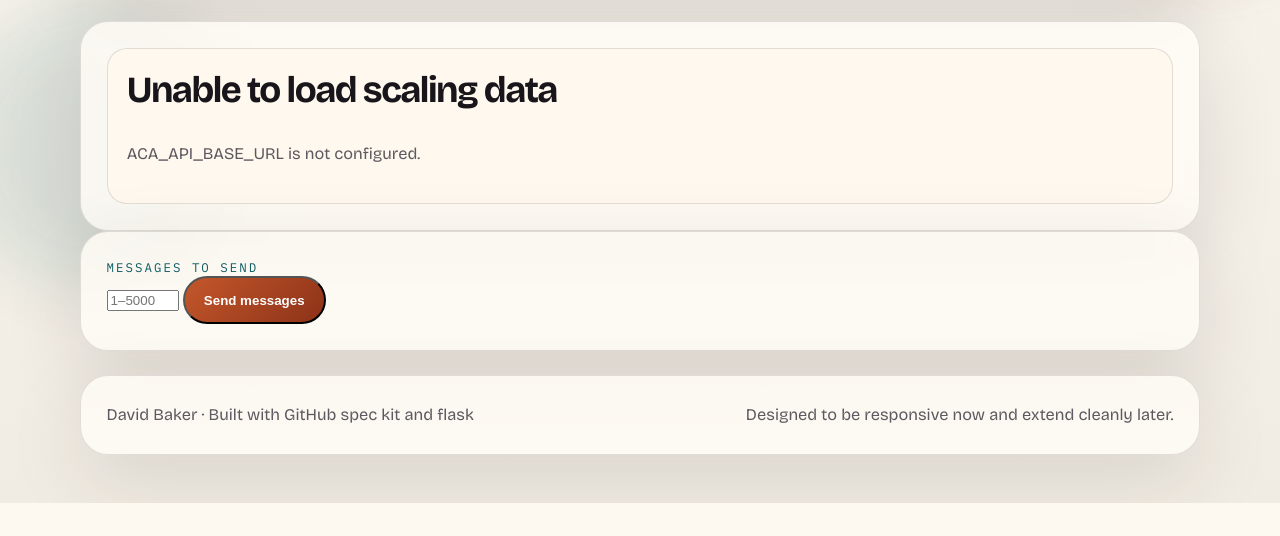
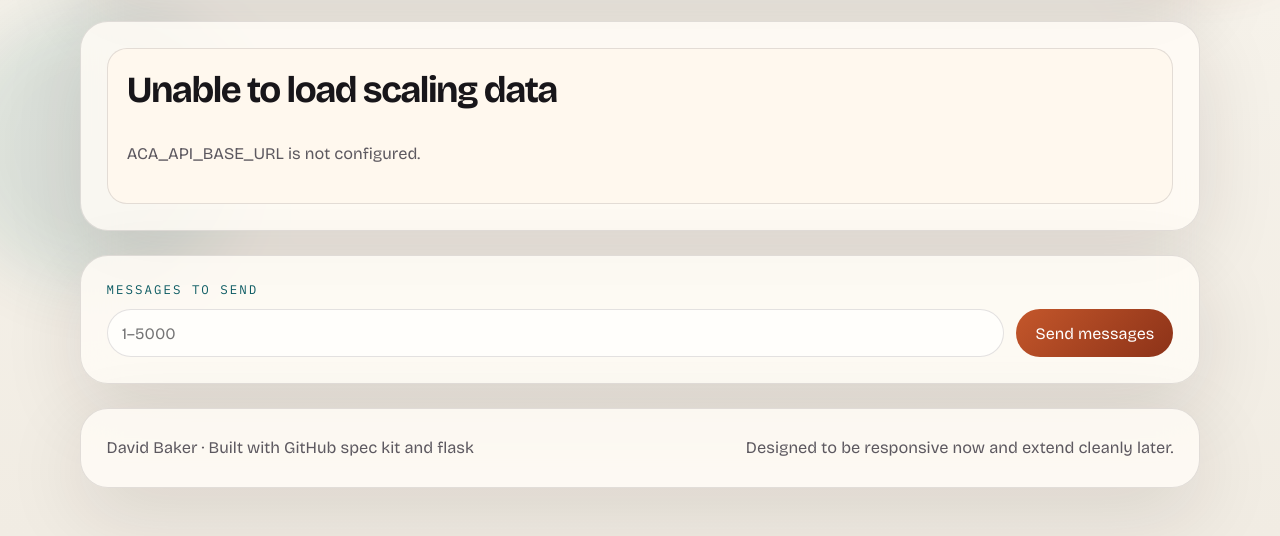
Before and after one commit to dabaker6/personal_website, a Flask app: page /scaling in a window 1280 px wide. Shown: the part 446-982 px from the top of the page. Before the commit the page ends 949 px from the top, so only its background shows below. Run offline with Flask 3, Linux system fonts and the light colour scheme.

Commit message:
specs/005-aca-scaling-dashboard/tasks.md T012

```diff
--- a/static/css/site.css
+++ b/static/css/site.css
@@ -991,6 +991,134 @@ a {
     line-height: 1.45;
 }
 
+/* ── Scaling dashboard ───────────────────────────────────────────── */
+
+.dashboard-container {
+    display: flex;
+    flex-direction: column;
+    gap: 1.5rem;
+}
+
+.metric-value {
+    margin: 0.25rem 0 0.1rem;
+    font-size: clamp(2.4rem, 8vw, 3.5rem);
+    font-weight: 800;
+    line-height: 1;
+    letter-spacing: -0.04em;
+    color: var(--text);
+}
+
+.metric-label {
+    margin: 0;
+    font-size: 0.88rem;
+    color: var(--muted);
+}
+
+.send-form {
+    display: flex;
+    flex-direction: column;
+    gap: 0.75rem;
+}
+
+.send-form .eyebrow {
+    margin-bottom: 0;
+}
+
+.send-form-row {
+    display: flex;
+    gap: 0.75rem;
+    align-items: stretch;
+}
+
+.send-form-row [data-count-input] {
+    flex: 1 1 0;
+    min-width: 0;
+    min-height: 3rem;
+    padding: 0.6rem 0.9rem;
+    border-radius: 999px;
+    border: 1px solid var(--line);
+    background: rgba(255, 255, 255, 0.72);
+    color: var(--text);
+    font: inherit;
+    font-size: 1rem;
+    transition: border-color 160ms ease, box-shadow 160ms ease;
+}
+
+.send-form-row [data-count-input]:focus {
+    outline: none;
+    border-color: rgba(196, 87, 43, 0.55);
+    box-shadow: 0 0 0 3px rgba(196, 87, 43, 0.14);
+}
+
+.send-form-row [data-send-button] {
+    flex-shrink: 0;
+    border: none;
+    cursor: pointer;
+    font: inherit;
+    font-size: 1rem;
+    transition: opacity 160ms ease;
+}
+
+.send-form-row [data-send-button]:disabled {
+    opacity: 0.55;
+    cursor: not-allowed;
+}
+
+.send-form-error {
+    margin: 0;
+    font-size: 0.88rem;
+    color: var(--accent-deep);
+}
+
+.status-message {
+    margin: 0;
+    padding: 0.75rem 1rem;
+    border-radius: 12px;
+    border: 1px solid var(--line);
+    background: rgba(255, 255, 255, 0.55);
+    color: var(--muted);
+    font-size: 0.97rem;
+    line-height: 1.5;
+}
+
+.chart-section {
+    display: flex;
+    flex-direction: column;
+    gap: 0.6rem;
+    overflow: hidden;
+}
+
+.chart-svg {
+    width: 100%;
+    height: auto;
+    display: block;
+    overflow: visible;
+}
+
+.chart-axis {
+    fill: none;
+    stroke: var(--line);
+    stroke-width: 1.5;
+}
+
+.chart-line {
+    fill: none;
+    stroke: var(--accent);
+    stroke-width: 2;
+    stroke-linejoin: round;
+    stroke-linecap: round;
+}
+
+.chart-point {
+    fill: var(--accent);
+}
+
+.chart-label {
+    font-family: "IBM Plex Mono", monospace;
+    font-size: 11px;
+    fill: var(--muted);
+}
+
 @media (max-width: 860px) {
     .site-header,
     .site-footer,
@@ -1156,4 +1284,13 @@ a {
     .score-table {
         min-width: 31rem;
     }
+
+    .send-form-row {
+        flex-direction: column;
+    }
+
+    .send-form-row [data-count-input],
+    .send-form-row [data-send-button] {
+        width: 100%;
+    }
 }
```
Also changed, not shown: specs/005-aca-scaling-dashboard/tasks.md (+1 -1 lines).
